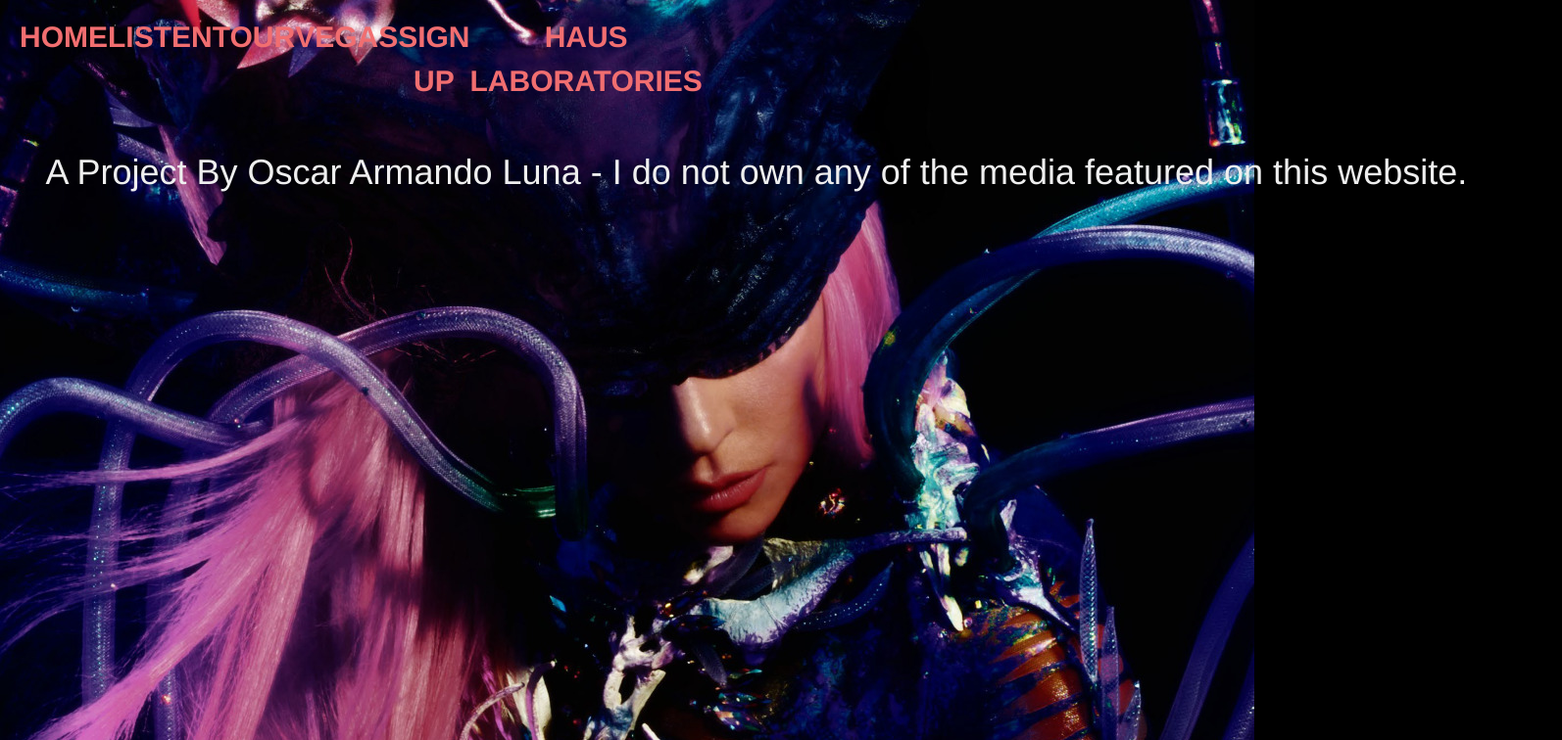
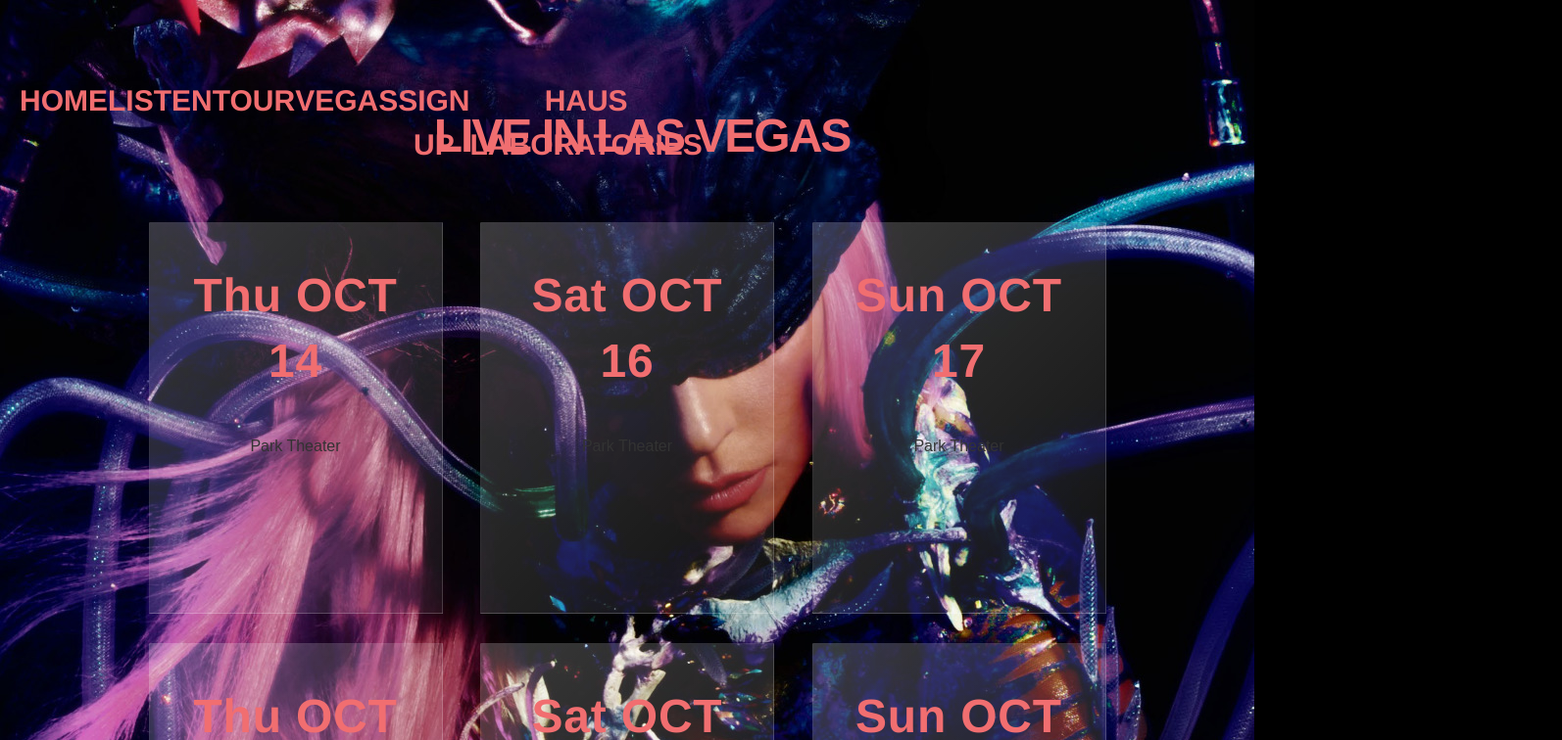
Before and after one commit to oaluna/ladygagadotcom, a React (Create React App) app: page /vegas in a window 1280 px wide. Shown: the top 756 px of the page at 98% size, 1594 px wide, since content can reach past the window. Built offline with nearby package versions, Linux system fonts and the light colour scheme; a web font is replaced by a local one.

Commit message:
create card component for show dates

```diff
--- a/src/App.css
+++ b/src/App.css
@@ -3,11 +3,23 @@ a {
   letter-spacing: 0.6;
   color: #f16e70;
 }
-h1, h2, h3, h4, h5, h6, p {
+
+h1,
+h2,
+h3,
+h4,
+h5,
+h6 {
   color: #f16e70;
   letter-spacing: .8px;
   margin: 15px;
   padding: 25px;
+}
+
+p {
+  font-family: Lydian Csv BT,
+    Folio BT,
+    sans-serif;
 }
 
 .App {
@@ -15,7 +27,7 @@ h1, h2, h3, h4, h5, h6, p {
   text-align: center;
   margin: 0;
   padding: 0;
-  font-family: 'FolioBT-Book', 'HelveticaNeue-Light',"Helvetica Neue Light","Helvetica Neue",Helvetica,Arial,"Lucida Grande",sans-serif;
+  font-family: 'FolioBT-Book', 'HelveticaNeue-Light', "Helvetica Neue Light", "Helvetica Neue", Helvetica, Arial, "Lucida Grande", sans-serif;
 
 }
 
--- a/src/components/Footer/Footer.js
+++ b/src/components/Footer/Footer.js
@@ -1,36 +1,39 @@
 import "./Footer.css";
+
+const disclaimer = `A Project By Oscar Armando Luna - I do not own any of the media
+            featured on this website.`;
+const disclaimerCaps = disclaimer.toUpperCase();
 
 const Footer = () => (
   <footer
     className="l-footer"
     role="contentinfo"
     style={{
-      maxWidth: "90vw",
+      display: "flex",
       height: "100%",
       width: "100%",
-      marginLeft: "3vw",
+      marginLeft: "auto",
+      marginRight: "auto",
+      textAlign: "center",
+      justifyContent: "center",
       alignItems: "flex-end",
-      paddingTop: 0,
+      paddingTop: "15vh",
       paddingBottom: 0,
     }}
   >
-
     <div className="menu-block-wrapper menu-block-asf_common_legal_nav menu-name-menu-legal parent-mlid-0 menu-level-1">
-            <ul className="menu" style={{listStyle: "none"}}>
+      <ul className="menu" style={{ listStyle: "none" }}>
         <li className="first leaf menu-mlid-720">
           <a
             href="https://oscarluna.dev"
-                  rel="noreferrer" style={{fontSize: "36px", textAlign:"center"}}
+            rel="noreferrer"
+            style={{ fontWeight: 700, fontSize: "30px", textAlign: "center", color: "#f16e70" }}
           >
-              A Project By Oscar Armando Luna - I do not own any of the media featured on this website.
+            <p>{disclaimerCaps}</p>
           </a>
         </li>
-
       </ul>
     </div>
-
-
-
   </footer>
 );
 
--- a/src/index.css
+++ b/src/index.css
@@ -3,6 +3,7 @@ body {
   height: 100vh;
   margin: 0;
   padding: 0;
+  color: #f16e70;
   font-family: 'FolioBookBT',
     sans-serif;
   -webkit-font-smoothing: antialiased;
--- a/src/pages/HomePage/HomePage.js
+++ b/src/pages/HomePage/HomePage.js
@@ -57,10 +57,7 @@ const outNowAnim = {
     },
   },
 };
-const TrackListImage = styled.div`
-  margin-left: 50vw;
-  margin-top: 100vh;
-`;
+
 export default function HomePage({ isFirstMount }) {
   return (
     <Layout>
@@ -140,10 +137,10 @@ export default function HomePage({ isFirstMount }) {
               fontSize: "24px",
               position: "relative",
               color: "#f16e70",
-              marginTop: "-12vh",
+              marginTop: "-15vh",
             }}
           >
-            DAWN OF CHROMATICA AVAILABLE NOW
+            <em>DAWN OF CHROMATICA</em> AVAILABLE NOW
           </label>
         </TrackListImage>
       </motion.section>
@@ -234,3 +231,8 @@ const InitialTransition = () => {
     </motion.div>
   );
 };
+
+const TrackListImage = styled.div`
+  margin-left: 50vw;
+  margin-top: 100vh;
+`;
--- a/src/pages/SignUp/SignUp.js
+++ b/src/pages/SignUp/SignUp.js
@@ -1,14 +1,73 @@
-import React from 'react'
+import React from "react";
 import LGFour from "../../images/LG-04.jpg";
+import { motion } from "framer-motion";
+import Layout from "../../components/Layout/Layout";
+
+const content = {
+  animate: {
+    transition: { staggerChildren: 0.1 },
+  },
+};
+
+const title = {
+  initial: { y: -20, opacity: 0 },
+  animate: {
+    y: 0,
+    opacity: 1,
+    transition: {
+      duration: 0.7,
+      ease: [0.6, -0.05, 0.01, 0.99],
+    },
+  },
+};
+
+const inputs = {
+  initial: { y: -20, opacity: 0 },
+  animate: {
+    y: 0,
+    opacity: 1,
+    transition: {
+      duration: 0.7,
+      ease: [0.6, -0.05, 0.01, 0.99],
+    },
+  },
+};
+
 const SignUp = () => (
-  <div className="SignUp">
-    <img
-      src={LGFour}
-      alt="Gaga in a yellow background"
-      style={{ position: "fixed", left: 0, top: "-20vh", width: "100vw" }}
-    />
-    <h1>Sign Up Now!</h1>
-  </div>
+  <Layout>
+    <motion.section
+      exit={{ opacity: 0 }}
+      className="relative text-gray-700 body-font"
+    >
+      <motion.div
+        variants={content}
+        animate="animate"
+        initial="initial"
+        className="container px-5 py-24 mx-auto"
+      >
+        <motion.div variants={title} className="flex w-100 text-center">
+          <img
+            src={LGFour}
+            alt="Gaga in a yellow background"
+            style={{ position: "fixed", left: 0, top: "-20vh", width: "100vw" }}
+          />
+          <h1
+            style={{
+              marginTop: "10vh",
+              width: "100%",
+              fontFamily: "Lydian Csv BT, FolioBT, sans-serif",
+              zIndex: 3,
+              position: "absolute",
+              textAlign: "center",
+              letterSpacing: "-2px",
+            }}
+          >
+            Sign Up Now!
+          </h1>
+        </motion.div>
+      </motion.div>
+    </motion.section>
+  </Layout>
 );
 
-export default SignUp
+export default SignUp;
--- a/src/pages/TourPage/TourPage.js
+++ b/src/pages/TourPage/TourPage.js
@@ -46,17 +46,33 @@ const TourPage = () => {
           initial="initial"
           className="container px-5 py-24 mx-auto"
         >
-          <motion.div
-            variants={title}
-            className="flex w-100 text-center"
-          >
-            <h1 className="mb-4 text-2xl font-medium text-gray-900 sm:text-3xl title-font">
+          <motion.div variants={title} className="flex w-100 text-center">
+            <h1
+
+              style={{
+                marginTop: "10vh",
+                width: "100%",
+                fontFamily: "Lydian Csv BT, FolioBT, sans-serif",
+                zIndex: 3,
+                position: "absolute",
+                textAlign: "center",
+                letterSpacing: "-2px",
+              }}
+            >
               ON TOUR
             </h1>
-                      <img src={LGTwo} alt="Gaga floating" style={{position: "fixed",left: 0, top: "-20vh",width: "100vw", zIndex: 0}}/>
-
+            <img
+              src={LGTwo}
+              alt="Gaga floating"
+              style={{
+                position: "fixed",
+                left: 0,
+                top: "-20vh",
+                width: "100vw",
+                zIndex: 0,
+              }}
+            />
           </motion.div>
-
         </motion.div>
       </motion.section>
     </Layout>
--- a/src/pages/VegasPage/VegasPage.js
+++ b/src/pages/VegasPage/VegasPage.js
@@ -1,13 +1,128 @@
-import React from 'react'
+import React from "react";
 import LGThree from "../../images/LG-03.jpg";
+import { motion } from "framer-motion";
+import Layout from "../../components/Layout/Layout";
+import vegasData from "./vegasData";
 
-function VegasPage() {
+const content = {
+  animate: {
+    transition: { staggerChildren: 0.1 },
+  },
+};
+
+const title = {
+  initial: { y: -20, opacity: 0 },
+  animate: {
+    y: 0,
+    opacity: 1,
+    transition: {
+      duration: 0.7,
+      ease: [0.6, -0.05, 0.01, 0.99],
+    },
+  },
+};
+
+class VegasPage extends React.Component {
+  constructor(props) {
+    super(props);
+    this.state = {
+      currentShow: parseInt(this.props.match.params.show, 10),
+      nextShow: parseInt(this.props.match.params.show, 10) + 1,
+    };
+  }
+
+  componentDidMount() {
+    if (this.state.nextShow === vegasData.length - 1) {
+      this.setState({
+        nextShow: 0,
+      });
+    }
+  }
+  render() {
+    const vegasCards = vegasData.map((show) => {
+      return (
+        <div
+          className="card"
+          style={{
+            background:
+              "linear-gradient(135deg, rgba(255,255,255,0.22) 0%, rgba(255,255,255,0.06) 100%)",
+            border: "1px solid rgba(255,255,255, 0.11)",
+            width: "300px",
+            height: "400px",
+            display: "flex",
+            flexDirection: "column",
+            margin: "15px"
+          }}
+        >
+          <div className="card-title" style={{ position: "relative" }}>
+            {" "}
+            <h1>{show.date}</h1>
+          </div>
+          <div className="card-content" style={{ position: "relative" }}>
+            <p>{show.venue}</p>
+          </div>
+        </div>
+      );
+    });
+
     return (
-        <div className="VegasPage">
-            <h1>Live in Las Vegas</h1>
-            <img src={LGThree} alt="Gaga in a yellow background" style={{ position: "fixed",left: 0, top: "-20vh", width: "100vw" }}/>
-        </div>
-    )
+      <Layout>
+        <motion.section
+          exit={{ opacity: 0 }}
+          className="relative text-gray-700 body-font"
+        >
+          <motion.div
+            variants={content}
+            animate="animate"
+            initial="initial"
+            className="container px-5 py-24 mx-auto"
+          >
+            <motion.div variants={title} className="flex w-100 text-center">
+              <img
+                src={LGThree}
+                alt="Gaga in a yellow background"
+                style={{
+                  left: 0,
+                  top: "-20vh",
+                  width: "100vw",
+                  zIndex: -1,
+                  position: "fixed",
+                }}
+              />
+              <h1
+                style={{
+                  marginTop: "10vh",
+                  width: "100%",
+                  fontFamily: "Lydian Csv BT, FolioBT, sans-serif",
+                  zIndex: 2,
+                  position: "relative",
+                  textAlign: "center",
+                  letterSpacing: "-2px",
+                }}
+              >
+                LIVE IN LAS VEGAS
+              </h1>
+              <div
+                className="card-container"
+                style={{
+                  position: "relative",
+                  zIndex: 1,
+                  display: "flex",
+                  flexDirection: "row",
+                  flexWrap: "wrap",
+                    alignItems: "center",
+                  margin:"0 auto",
+                    justifyContent: "space-evenly",
+                  width: "80vw"
+                }}
+              >
+                {vegasCards}
+              </div>
+            </motion.div>
+          </motion.div>
+        </motion.section>
+      </Layout>
+    );
+  }
 }
-
-export default VegasPage
+export default VegasPage;
--- /dev/null
+++ b/src/pages/VegasPage/vegasData.js
@@ -0,0 +1,49 @@
+const vegasData = [
+  {
+    id: 0,
+    date: `Thu OCT 14`,
+    venue: `Park Theater`,
+  },
+  {
+    id: 1,
+    date: `Sat OCT 16`,
+    venue: `Park Theater`,
+  },
+  {
+    id: 2,
+    date: `Sun OCT 17`,
+    venue: `Park Theater`,
+  },
+  {
+    id: 3,
+    date: `Thu OCT 21`,
+    venue: `Park Theater`,
+  },
+  {
+    id: 4,
+    date: `Sat OCT 23`,
+    venue: `Park Theater`,
+  },
+  {
+    id: 5,
+    date: `Sun OCT 24`,
+    venue: `Park Theater`,
+  },
+  {
+    id: 6,
+    date: `Thu OCT 28`,
+    venue: `Park Theater`,
+  },
+  {
+    id: 7,
+    date: `Sat OCT 30`,
+    venue: `Park Theater`,
+  },
+  {
+    id: 8,
+    date: `Sun OCT 31`,
+    venue: `Park Theater`,
+  },
+];
+
+export default vegasData;
```
Also changed, not shown: src/pages/MusicPage/MusicPage.js (+27 -31 lines), src/pages/MusicPage/MusicPlayer.js (+16 -4 lines), src/pages/TourPage/tourData.js (added, +40 -0 lines). Lines whose indentation alone changed are shown as unchanged.
